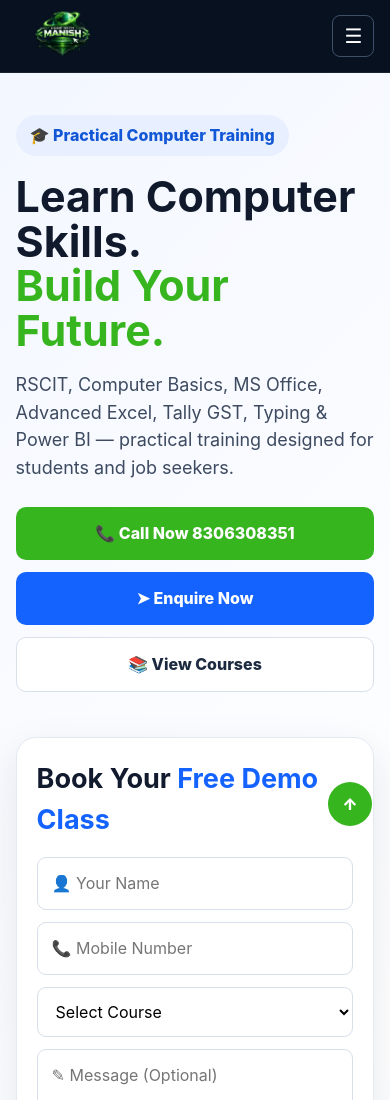
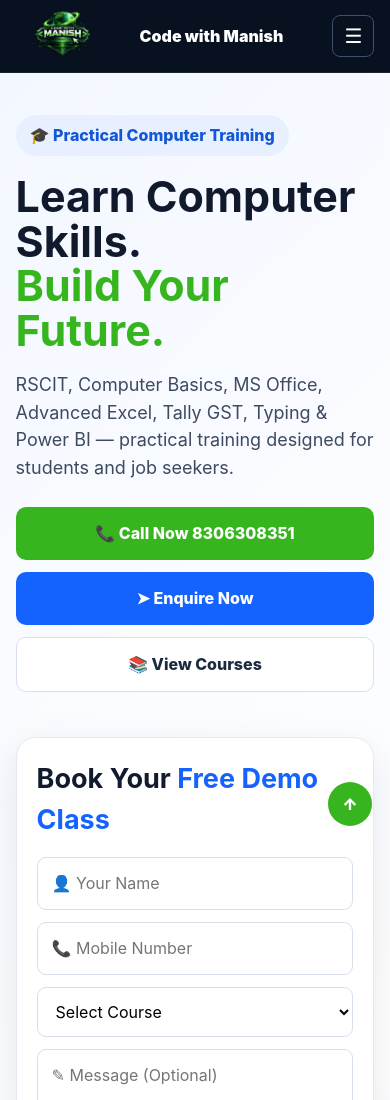
Before and after one commit to manishmk83063-tech/code-with-manish, a plain HTML site: page index.html in a window 390 px wide. Shown: the top 1100 px of the page. Drawn offline with Linux system fonts and the light colour scheme.

Commit message:
Add files via upload

```diff
--- a/index.html
+++ b/index.html
@@ -20,7 +20,7 @@
 .navbar{background:var(--navy);color:#fff;position:sticky;top:0;z-index:100;border-bottom:1px solid rgba(255,255,255,.08)}
 .nav-inner{min-height:86px;display:flex;align-items:center;gap:25px}
 .brand{display:flex;align-items:center;min-width:290px}
-.brand img{width:245px;height:78px;object-fit:contain;object-position:left center}
+.brand img{width:145px;height:78px;object-fit:contain;object-position:left center}.brand-name{font-size:22px;font-weight:900;color:#fff;white-space:nowrap;margin-left:8px}
 .navlinks{display:flex;align-items:center;justify-content:center;gap:30px;flex:1;font-weight:700}
 .navlinks a{padding:8px 0;color:#e8edf5}
 .navlinks a:hover,.navlinks a.active{color:#fff;border-bottom:3px solid #65d827}
@@ -75,7 +75,7 @@
 footer strong{color:#fff;font-size:20px}
 .to-top{position:fixed;right:18px;bottom:18px;background:var(--green);color:#fff;width:44px;height:44px;border-radius:50%;display:grid;place-items:center;font-weight:900}
 @media(max-width:1050px){
- .navlinks{gap:17px}.brand{min-width:235px}.brand img{width:215px}
+ .navlinks{gap:17px}.brand{min-width:235px}.brand img{width:135px}.brand-name{font-size:19px}
  .course-grid{grid-template-columns:repeat(3,1fr)}
 }
 @media(max-width:850px){
@@ -85,7 +85,7 @@
  .contact-grid{grid-template-columns:1fr}
 }
 @media(max-width:560px){
- .container{width:92%}.brand img{width:185px;height:62px}
+ .container{width:92%}.brand img{width:120px;height:62px}.brand-name{font-size:16px;margin-left:4px}
  .hero{padding:42px 0 30px}.hero h1{font-size:43px}
  .actions .btn{width:100%}.features{grid-template-columns:1fr}
  .feature{border-bottom:1px solid #e5eaf2;padding:13px}
@@ -99,7 +99,7 @@
 
 <nav class="navbar">
   <div class="container nav-inner">
-    <a class="brand" href="#home"><img src="logo.png" alt="Code with Manish logo"></a>
+    <a class="brand" href="#home"><img src="logo.png" alt="Code with Manish logo"><span class="brand-name">Code with Manish</span></a>
     <div class="navlinks">
       <a class="active" href="#home">Home</a><a href="#courses">Courses</a><a href="#about">About Us</a>
       <a href="#fees">Fees</a><a href="#contact">Contact</a>
```
